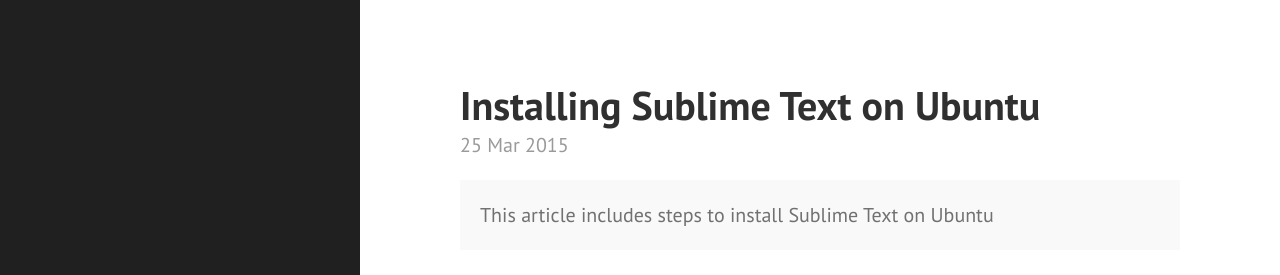
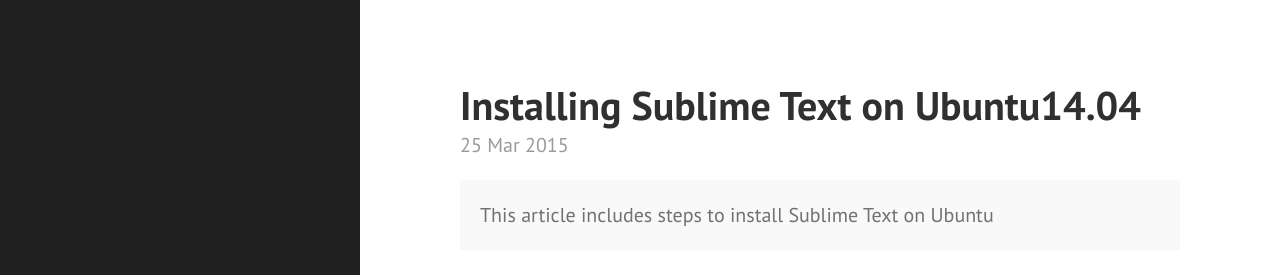
Before and after one commit to jayanthsagar/jayanthsagar.github.io, a Jekyll site: the page built from _posts/2015-03-25-install-sublime-on-ubuntu.md, in a window 1280 px wide and 1076 px high. Shown: the top 275 px of the window. Built offline with Jekyll 4.4.1, drawn with Linux system fonts in a browser that asks for light colours; Markdown is read by kramdown in place of the engine named in the settings.

Commit message:
Updated post- installing sublime on Ubuntu14.04

```diff
--- a/_posts/2015-03-25-install-sublime-on-ubuntu.md
+++ b/_posts/2015-03-25-install-sublime-on-ubuntu.md
@@ -1,6 +1,6 @@
 ---
 layout: post
-title: Installing Sublime Text on Ubuntu
+title: Installing Sublime Text on Ubuntu14.04
 ---
 
 <div class="message">
```
